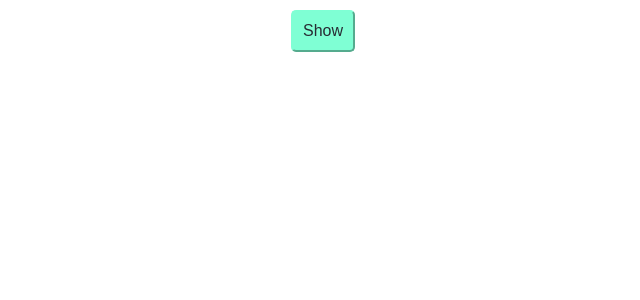
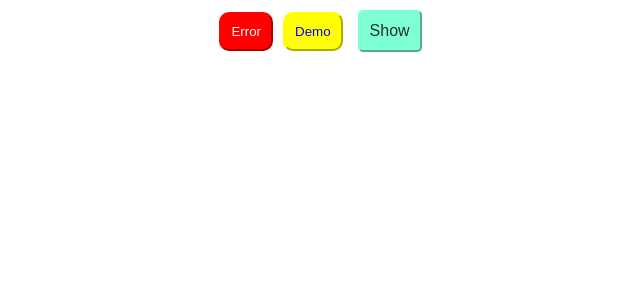
Before and after one commit to marleyDip/React-JS-Basics, a React (Create React App) app in the folder statehandling/: page / in a window 1280 px wide. Shown: the top 300 px of the page, without its empty margins (317-957 px from the left). Built offline with nearby package versions, Linux system fonts and the light colour scheme.

Commit message:
module style

```diff
--- a/statehandling/src/App.js
+++ b/statehandling/src/App.js
@@ -1,6 +1,8 @@
 import logo from "./logo.svg";
 import "./App.css";
 import { useState } from "react";
+
+import btnModule from "./Button.module.css";
 
 function App() {
   let [status, setStatus] = useState(false);
@@ -11,6 +13,8 @@ function App() {
 
   return (
     <div className="App">
+      <button className={btnModule.error}>Error</button>
+      <button className={btnModule.warning}>Demo</button>
       {/* <button className="button" onClick={statusData}>
         Show
       </button> */}
--- /dev/null
+++ b/statehandling/src/Button.module.css
@@ -0,0 +1,18 @@
+.error {
+    background-color: red;
+    color: white;
+    padding: 10px;
+    margin: 5px;
+    border-radius: 10px;
+    border-color: red;
+}
+
+.warning {
+    background-color: yellow;
+    color: blue;
+    padding: 10px;
+    margin: 5px;
+    border-radius: 10px;
+    border-color: yellow;
+
+}
```
